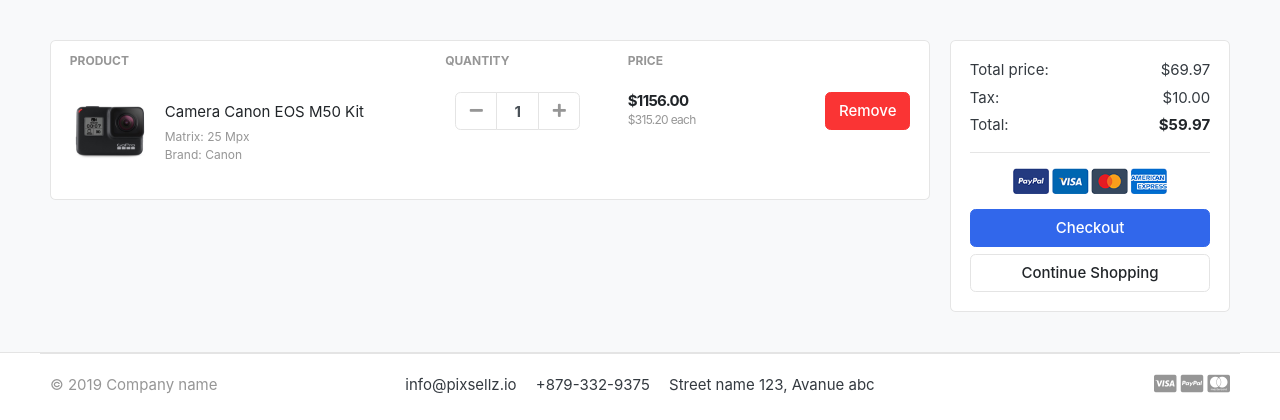
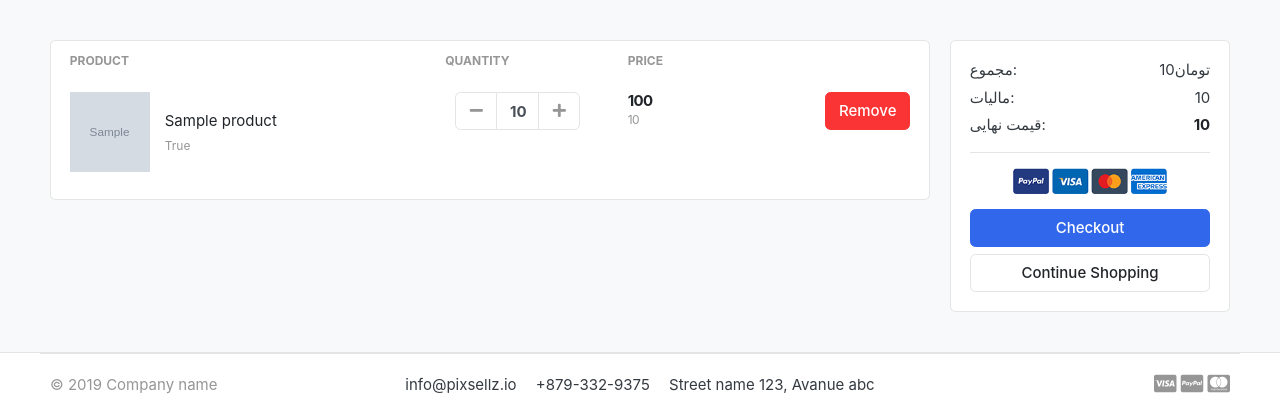
Before and after one commit to ParisaAg/Eshop-django, a Django app: template templates/store/cart.html in a window 1280 px wide. Shown: the part 118-538 px from the top of the page. Run offline with Django 4.2, Linux system fonts and the light colour scheme; tables that the repository leaves empty hold one stand-in row (values such as "Sample post"); the template is opened without the code that fills it: values that come from a table or form of the project are taken from there, most other values are stand-ins (such as "Sample title", 1, 10 or a date in 2020); grey boxes marked "Sample" are stand-in pictures; some libraries are stand-ins or nearby versions; some web fonts are replaced.

Commit message:
new features added

```diff
--- a/carts/models.py
+++ b/carts/models.py
@@ -15,5 +15,7 @@
     quantity=models.IntegerField()
     is_active=models.BooleanField(default=True)
 
+    def sub_total(self):
+        return self.product.price * self.quantity
     def __str__(self):
         return self.product
--- a/templates/store/cart.html
+++ b/templates/store/cart.html
@@ -20,13 +20,14 @@
 </tr>
 </thead>
 <tbody>
+{% for cart_item in cart_items %}
 <tr>
 	<td>
 		<figure class="itemside align-items-center">
-			<div class="aside"><img src="{% static './images/items/11.jpg' %}" class="img-sm"></div>
+			<div class="aside"><img src="{{ cart_item.product.image.url }}" class="img-sm"></div>
 			<figcaption class="info">
-				<a href="#" class="title text-dark">Camera Canon EOS M50 Kit</a>
-				<p class="text-muted small">Matrix: 25 Mpx <br> Brand: Canon</p>
+				<a href="#" class="title text-dark">{{ cart_item.product.product_name }}</a>
+				<p class="text-muted small">{{ cart_item.product.is_available }}</p>
 			</figcaption>
 		</figure>
 	</td>
@@ -37,24 +38,24 @@
 							<div class="input-group-prepend">
 							<button class="btn btn-light" type="button" id="button-plus"> <i class="fa fa-minus"></i> </button>
 							</div>
-							<input type="text" class="form-control"  value="1">
+							<input type="text" class="form-control"  value="{{ cart_item.quantity }}">
 							<div class="input-group-append">
-							<button class="btn btn-light" type="button" id="button-minus"> <i class="fa fa-plus"></i> </button>
+							<a href="{% url 'add_cart' cart_item.product.id %}" class="btn btn-light" type="button" id="button-minus"> <i class="fa fa-plus"></i> </a>
 							</div>
 						</div> <!-- input-group.// -->
 					</div> <!-- col.// -->
 	</td>
 	<td>
 		<div class="price-wrap">
-			<var class="price">$1156.00</var>
-			<small class="text-muted"> $315.20 each </small>
+			<var class="price">{{ cart_item.sub_total }}</var>
+			<small class="text-muted"> {{ cart_item.product.price }} </small>
 		</div> <!-- price-wrap .// -->
 	</td>
 	<td class="text-right">
 	<a href="" class="btn btn-danger"> Remove</a>
 	</td>
 </tr>
-
+{% endfor %}
 </tbody>
 </table>
 </div> <!-- card.// -->
@@ -65,16 +66,16 @@
 		<div class="card">
 		<div class="card-body">
 			<dl class="dlist-align">
-			  <dt>Total price:</dt>
-			  <dd class="text-right">$69.97</dd>
+			  <dt>مجموع:</dt>
+			  <dd class="text-right"> {{ total }}تومان </dd>
 			</dl>
 			<dl class="dlist-align">
-			  <dt>Tax:</dt>
-			  <dd class="text-right"> $10.00</dd>
+			  <dt>مالیات:</dt>
+			  <dd class="text-right">{{ tax }}</dd>
 			</dl>
 			<dl class="dlist-align">
-			  <dt>Total:</dt>
-			  <dd class="text-right text-dark b"><strong>$59.97</strong></dd>
+			  <dt>قیمت نهایی:</dt>
+			  <dd class="text-right text-dark b"><strong>{{ final_fee }}</strong></dd>
 			</dl>
 			<hr>
 			<p class="text-center mb-3">
```
Also changed, not shown: carts/views.py (+25 -4 lines).
